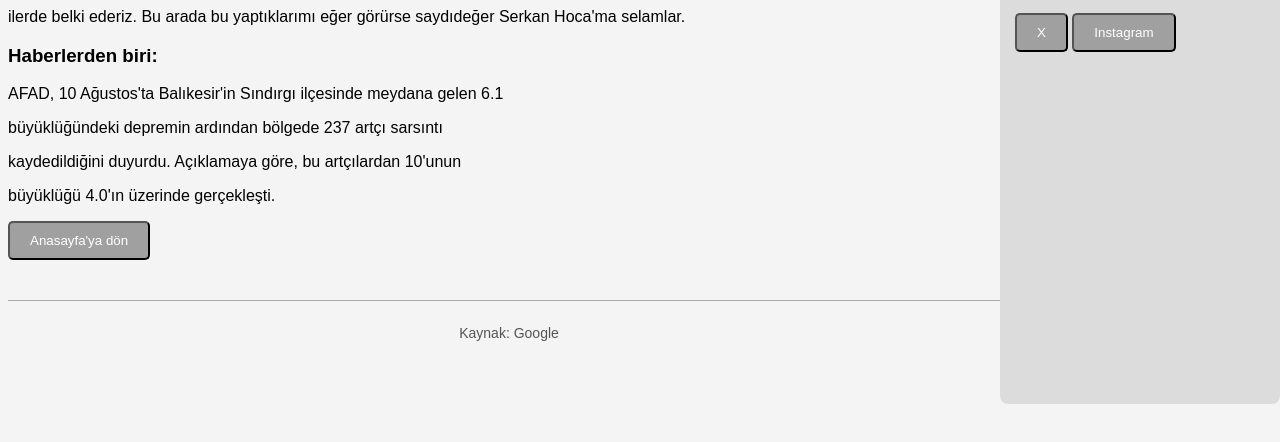
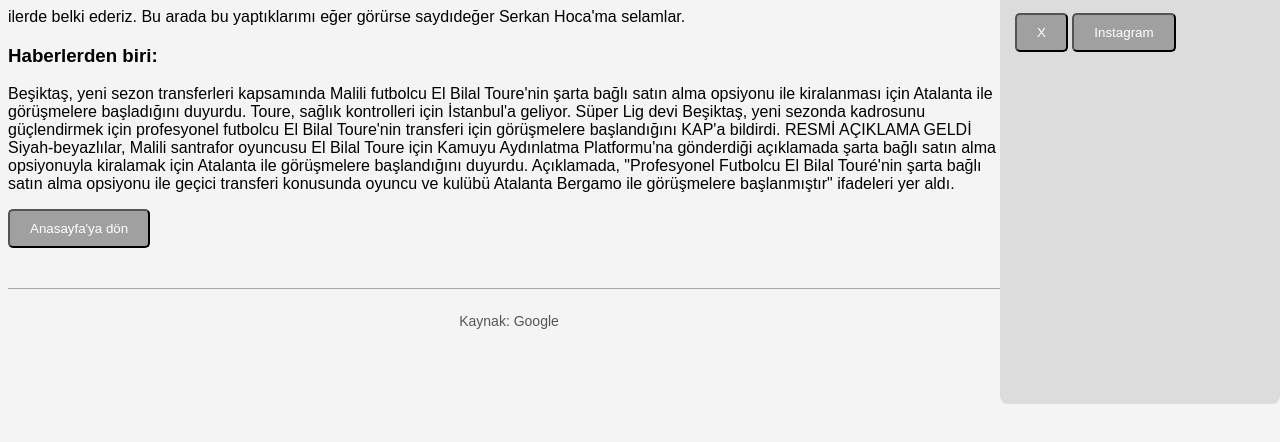
Before and after one commit to AhmeTalha15/Ahmet_Talha_web_sitesi, a plain HTML site: page 2_3_website.html in a window 1280 px wide. Shown: the part 106-548 px from the top of the page. Drawn offline with Linux system fonts and the light colour scheme.

Commit message:
Update 2_3_website.html

```diff
--- a/2_3_website.html
+++ b/2_3_website.html
@@ -47,10 +47,7 @@
   <p>ilerde belki ederiz. Bu arada bu yaptıklarımı eğer görürse saydıdeğer Serkan Hoca'ma selamlar.</p>
 
   <h3>Haberlerden biri:</h3>
-  <p>AFAD, 10 Ağustos'ta Balıkesir'in Sındırgı ilçesinde meydana gelen 6.1</p>
-  <p>büyüklüğündeki depremin ardından bölgede 237 artçı sarsıntı</p>
-  <p>kaydedildiğini duyurdu. Açıklamaya göre, bu artçılardan 10'unun</p>
-  <p>büyüklüğü 4.0'ın üzerinde gerçekleşti.</p>
+  <p>Beşiktaş, yeni sezon transferleri kapsamında Malili futbolcu El Bilal Toure'nin şarta bağlı satın alma opsiyonu ile kiralanması için Atalanta ile görüşmelere başladığını duyurdu. Toure, sağlık kontrolleri için İstanbul'a geliyor. Süper Lig devi Beşiktaş, yeni sezonda kadrosunu güçlendirmek için profesyonel futbolcu El Bilal Toure'nin transferi için görüşmelere başlandığını KAP'a bildirdi. RESMİ AÇIKLAMA GELDİ Siyah-beyazlılar, Malili santrafor oyuncusu El Bilal Toure için Kamuyu Aydınlatma Platformu'na gönderdiği açıklamada şarta bağlı satın alma opsiyonuyla kiralamak için Atalanta ile görüşmelere başlandığını duyurdu. Açıklamada, "Profesyonel Futbolcu El Bilal Touré'nin şarta bağlı satın alma opsiyonu ile geçici transferi konusunda oyuncu ve kulübü Atalanta Bergamo ile görüşmelere başlanmıştır" ifadeleri yer aldı.</p>
 
   <button onclick="window.location.href='https://ahmetalha15.github.io/Ahmet_Talha_web_sitesi/';">Anasayfa'ya dön</button>
 
```
